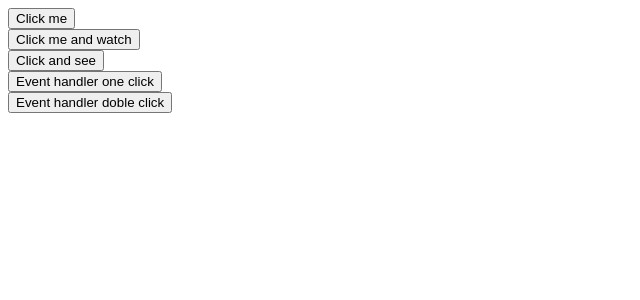
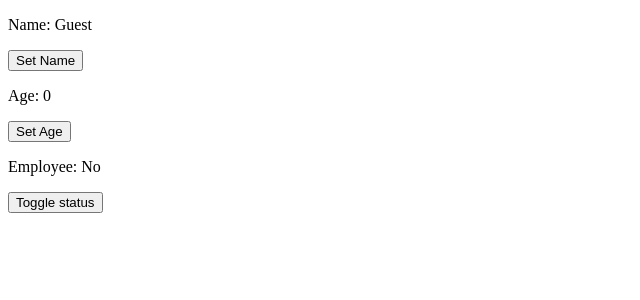
Before and after one commit to codeshrabon/Bro-Code-Use-of-React, a React (Vite) app in the folder Bro Code Expriment/my-expriment-project/: page / in a window 1280 px wide. Shown: the top 300 px of the page, without its empty margins (0-640 px from the left). Built offline with nearby package versions, Linux system fonts and the light colour scheme.

Commit message:
use of hooks

```diff
--- /dev/null
+++ b/Bro Code Expriment/my-expriment-project/src/UseHooksApp.jsx
@@ -0,0 +1,25 @@
+/* React hooks = a special function that allowa functional components
+                to use React features without writing class components
+                (useState, useEffect, useContext, useReducer, useCallback... more)
+
+
+                useState() = A React hook that allows the creation of a stateful(value can change overtime) variable
+                and a setter function to update its values in the Virtual DOM.
+                [name, setName]
+ */
+
+
+import MyComponent from "./UseOfHooks/MyComponent"
+
+
+function UseHooksApp(){
+
+    return(
+        <>
+        <MyComponent />
+        </>
+    )
+
+}
+
+export default UseHooksApp
--- /dev/null
+++ b/Bro Code Expriment/my-expriment-project/src/UseOfHooks/MyComponent.jsx
@@ -0,0 +1,44 @@
+import React, {useState} from "react";
+
+function MyComponent(){
+
+    const [name, setName] = useState("Guest");
+    const [age, setAge] = useState(0);
+    const [isEmployee, setEmployee] = useState();
+
+    const updateName= () => {
+        /* name = "Faysal";
+        console.log(name); */
+
+        setName("Faysal")
+    }
+
+    const incrementAge = () => {
+        setAge(age + 1);
+    }
+    const toggleEmployedStatus = ()=> {
+        setEmployee(!isEmployee);
+    }
+
+
+
+    return(
+
+        <>
+        <div>
+            <p>Name: {name}</p>
+            <button onClick={updateName}>Set Name</button>
+
+            <p>Age: {age}</p>
+            <button onClick={incrementAge}>Set Age</button>
+
+            <p>Employee: {isEmployee ?"Yes" : "No"}</p>
+            <button onClick={toggleEmployedStatus}>Toggle status</button>
+        </div>
+        </>
+    );
+
+
+}
+
+export default MyComponent
--- a/Bro Code Expriment/my-expriment-project/src/main.jsx
+++ b/Bro Code Expriment/my-expriment-project/src/main.jsx
@@ -4,11 +4,16 @@ import './index.css'
 import App from './App.jsx'
 import Apps from './Apps.jsx'
 import ClickEventApp from './ClickEventsApp.jsx'
+import UseHooksApp from './UseHooksApp.jsx'
 createRoot(document.getElementById('root')).render(
   <StrictMode>
     {/* <App/> */}
     {/* <Apps /> */}
     {/* This is for click event category */}
-    <ClickEventApp />
+    {/* <ClickEventApp /> */}
+
+    {/* now we are trying to use React hooks */}
+
+    <UseHooksApp />
   </StrictMode>,
 )
```
